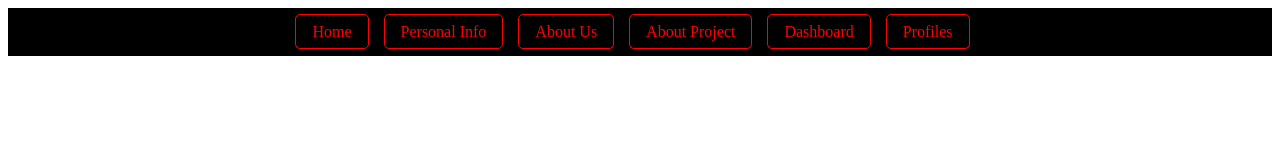
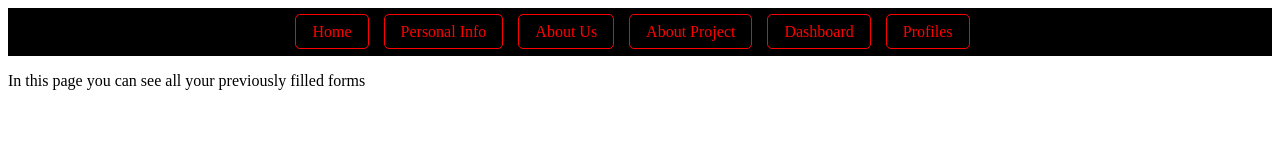
Before and after one commit to ZakirAghakishiyev/WM1-Project1-Group-10, a plain HTML site: page dashboard.html in a window 1280 px wide. Drawn offline with Linux system fonts and the light colour scheme.

Commit message:
dashboard

```diff
--- a/dashboard.html
+++ b/dashboard.html
@@ -16,5 +16,6 @@
         </ul>
     </div>
 
+    <p>In this page you can see all your previously filled forms</p>
     </body>
 </html>
```
